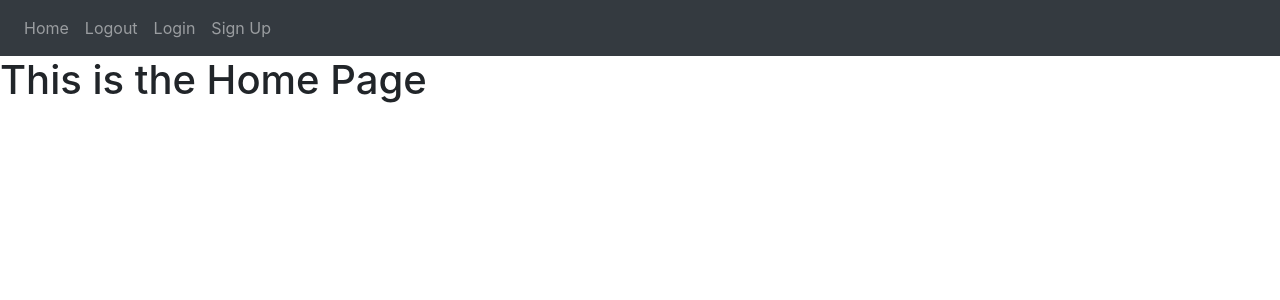
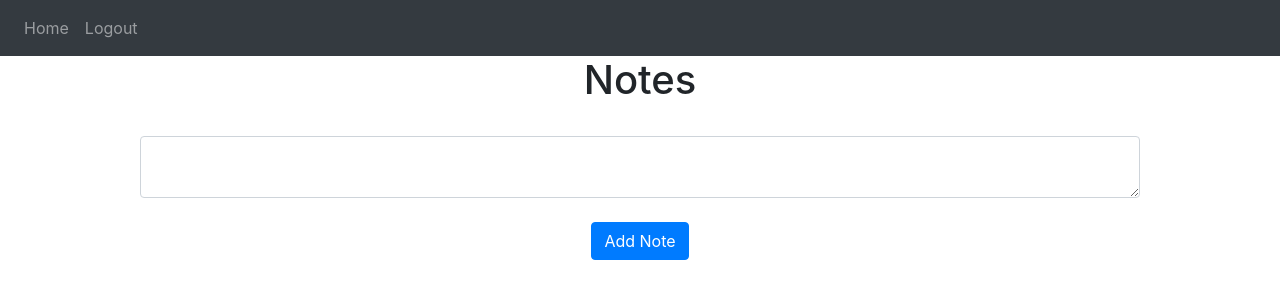
Before and after one commit to sujithsai-kalakonda/Notes_App_Flask, a Flask app: page / in a window 1280 px wide. Shown: the top 300 px of the page. Run offline with Flask 3, Linux system fonts and the light colour scheme; the visitor is signed in with stand-in values (Sample User, id 1); data that the repository does not hold is empty; some libraries are stand-ins or nearby versions.

Commit message:
Added style for notes placement and deleting notes.

```diff
--- a/website/auth.py
+++ b/website/auth.py
@@ -24,7 +24,7 @@ def login():
         else:
             flash("Email does not exist", category="error")
 
-    return render_template("login.html", boolean=True)
+    return render_template("login.html", user=current_user)
 
 
 @auth.route("/logout")
@@ -66,4 +66,4 @@ def sign_up():
             flash("Successfully account created", category="success")
             return redirect(url_for("views.home"))
 
-    return render_template("sign_up.html")
+    return render_template("sign_up.html", user=current_user)
--- a/website/templates/base.html
+++ b/website/templates/base.html
@@ -30,10 +30,13 @@
       </button>
       <div class="collapse navbar-collapse" id="navbar">
         <div class="navbar-nav">
+          {% if user.is_authenticated %}
           <a class="nav-item nav-link" id="home" href="/">Home</a>
           <a class="nav-item nav-link" id="logout" href="/logout">Logout</a>
+          {% else %}
           <a class="nav-item nav-link" id="login" href="/login">Login</a>
           <a class="nav-item nav-link" id="signUp" href="/sign-up">Sign Up</a>
+          {% endif %}
         </div>
       </div>
     </nav>
@@ -73,9 +76,17 @@
       crossorigin="anonymous"
     ></script>
 
-    <script>
-      typr = "text/javascript";
-      src = "{{ url_for('static', filename='index.js') }}";
+    {% block javascript %}
+    <script type="text/javascript">
+      function deleteNote(noteId) {
+        fetch("/delete-note", {
+          method: "POST",
+          body: JSON.stringify({ noteId: noteId }),
+        }).then((_res) => {
+          window.location.href = "/";
+        });
+      }
     </script>
+    {% endblock %}
   </body>
 </html>
--- a/website/templates/home.html
+++ b/website/templates/home.html
@@ -1,5 +1,42 @@
-{% extends "base.html" %} {% block title %}Home{% endblock %}
+{% extends "base.html" %} {% block title %}Home{% endblock %} {% block content
+%}
+<style>
+  #notes {
+    max-width: 1000px;
+    margin: 0 auto;
+  }
 
-{% block content %}
-<h1>This is the Home Page</h1>
+  .list-group-item {
+    display: flex;
+    justify-content: center;
+    align-items: center;
+  }
+
+  .note-content {
+    flex: 1;
+  }
+</style>
+<h1 align="center">Notes</h1>
+<ul class="list-group list-group-flush" id="notes">
+  {% for note in user.notes %}
+  <li class="list-group-item note-item">
+    <div class="note-content">{{ note.data }}</div>
+    <button type="button" class="close" onClick="deleteNote({{ note.id }})">
+      <span aria-hidden="true">&times;</span>
+    </button>
+  </li>
+  {% endfor %}
+</ul></br>
+<form method="POST">
+  <textarea
+    name="note"
+    id="note"
+    class="form-control"
+    style="max-width: 1000px; margin: 0 auto"
+  ></textarea>
+  <br />
+  <div align="center">
+    <button type="submit" class="btn btn-primary">Add Note</button>
+  </div>
+</form>
 {% endblock %}
--- a/website/views.py
+++ b/website/views.py
@@ -1,10 +1,37 @@
-from flask import Blueprint, render_template
+from flask import Blueprint, render_template, request, flash, jsonify, url_for, redirect
 from flask_login import login_required, current_user
+from .models import Note
+from . import db
+import json
+
 
 views = Blueprint("views", __name__)
 
 
-@views.route("/")
+@views.route("/", methods=["GET", "POST"])
 @login_required
 def home():
-    return render_template("home.html")
+    if request.method == "POST":
+        note = request.form.get("note")
+
+        if len(note) < 1:
+            flash("Note is too short!", category="error")
+        else:
+            new_note = Note(data=note, user_id=current_user.id)
+            db.session.add(new_note)
+            db.session.commit()
+            flash("Note added", category="sccuess")
+
+    return render_template("home.html", user=current_user)
+
+
+@views.route("/delete-note", methods=["POST"])
+def delete_note():
+    note = json.loads(request.data)
+    noteId = note["noteId"]
+    note = Note.query.get(noteId)
+    if note:
+        if note.user_id == current_user.id:
+            db.session.delete(note)
+            db.session.commit()
+            return jsonify({})
```
Also changed, not shown: website/static/index.js (+8 -0 lines).
